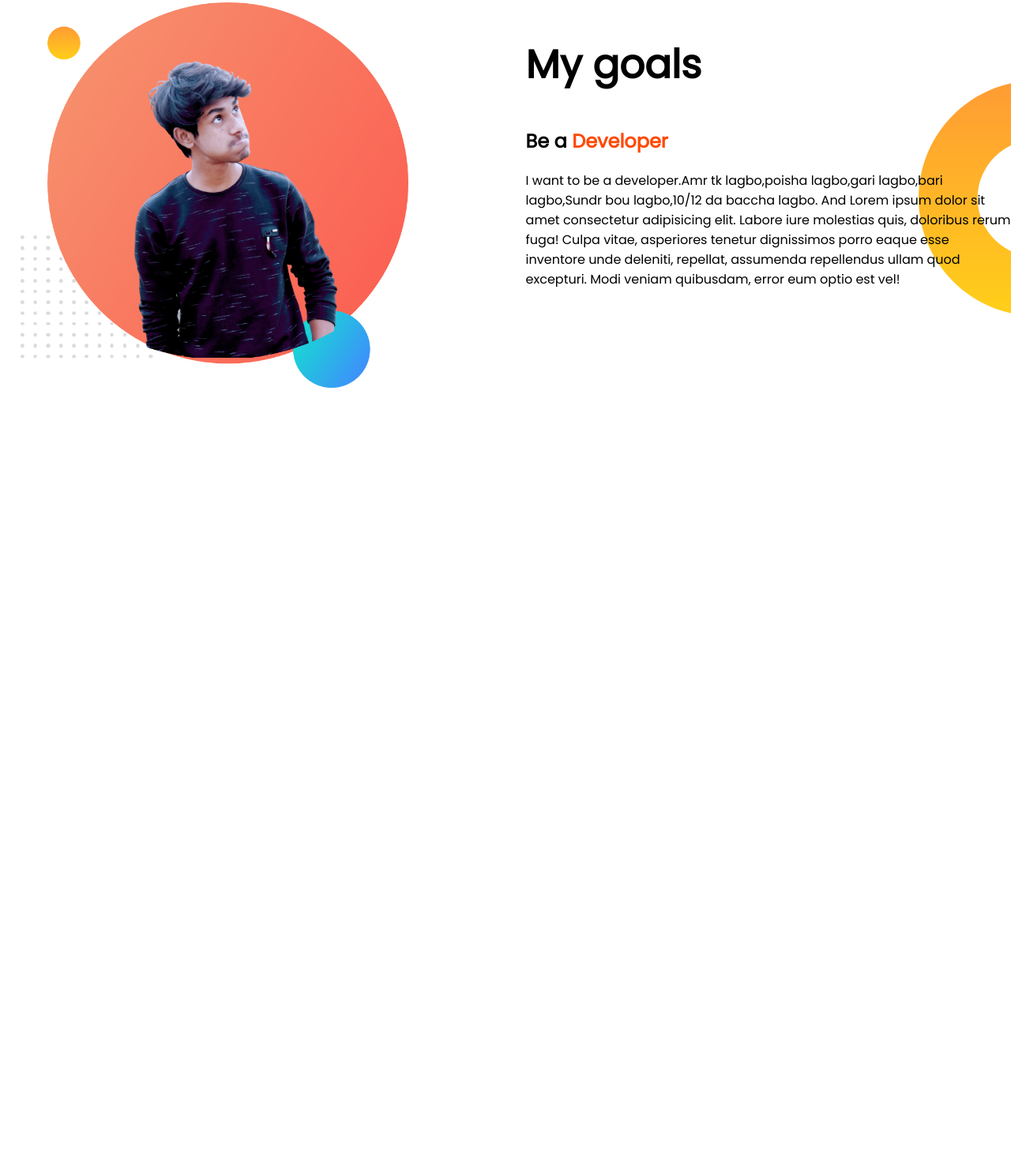
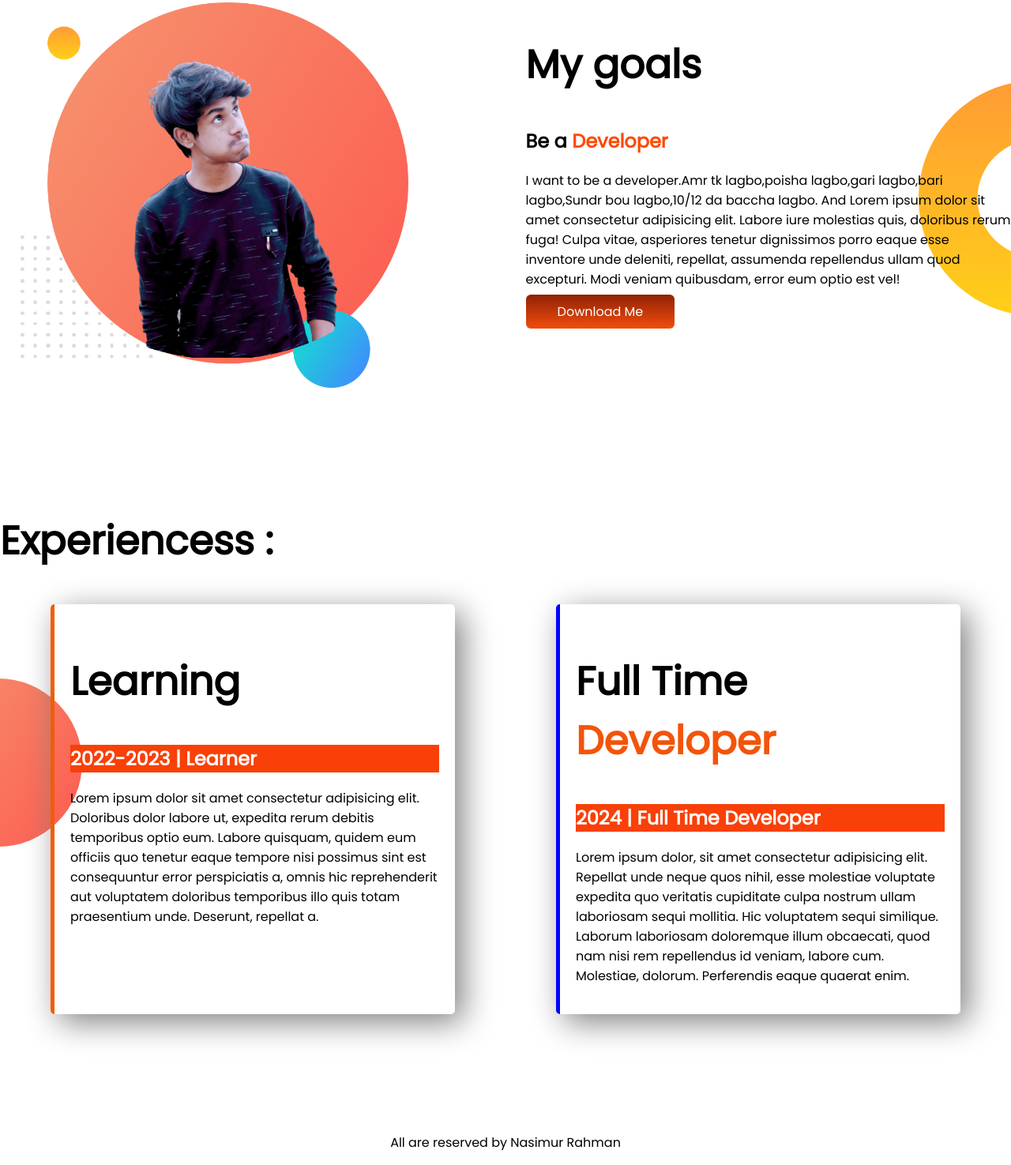
Before and after one commit to NasimurRahman/my-first-portfolio, a plain HTML site: page index.html in a window 1280 px wide. Shown: the part 760-2235 px from the top of the page at 79% size. Before the commit the page ends 1408 px from the top, so only its background shows below. Drawn offline with Linux system fonts and the light colour scheme.

Commit message:
All done

```diff
--- a/index.html
+++ b/index.html
@@ -13,10 +13,10 @@
 </head>
 
 <body>
-    <section class="uporer-part">
+    <section class="uporer-part flexible-container">
         <div class="divX">
             <h1>Welcome To</h1>
-            <h1> <span style="color: rgb(247, 18, 197);">Nasimur Rahman's</span> World</h1>
+            <h1> <span style="color: rgba(226, 14, 138, 0.781);">Nasimur Rahman's</span> World</h1>
             <h3>About me</h3>
             <p>Hi! I am Nasimur Rahman.Basically i am a student.I want to be a professional font-end developer. Lorem
                 ipsum dolor
@@ -24,15 +24,16 @@
                 deserunt distinctio esse. Odio vel labore, ducimus aut praesentium nesciunt itaque iure vero ea natus
                 provident nulla obcaecati voluptates expedita! Dolor voluptatibus eius error veniam, quis quaerat,
                 repellat quia reprehenderit culpa provident doloribus molestias suscipit.</p>
+
             <a class="link-button" target="_blank" href="https://www.facebook.com/nasimur.rahman.5209">Hire me</a>
         </div>
         <div class="divX">
-            <img src="my-bg2 (1).png" alt="">
+            <img src="images/my-bg2 (1).png" alt="">
         </div>
     </section>
-    <section class="middle-part">
+    <section class="middle-part flexible-container">
         <div class="divX">
-            <img src="/my-bg.png" alt="">
+            <img src="images/my-bg.png" alt="">
         </div>
         <div class="divX">
             <h1>My goals</h1>
@@ -43,9 +44,36 @@
                 rerum fuga! Culpa vitae, asperiores tenetur dignissimos porro eaque esse inventore unde deleniti,
                 repellat, assumenda repellendus ullam quod excepturi. Modi veniam quibusdam, error eum optio est vel!
             </p>
+            <a target="_blank" class="link-Button" href="https://www.facebook.com/nasimur.rahman.5209">Download Me</a>
 
         </div>
     </section>
+    <section class="last-part">
+        <h1>Experiencess :</h1>
+        <div class="flexible-container">
+            <div class="exp-div">
+                <h1>Learning</h1>
+                <h2 class="h2">2022-2023 | Learner</h2>
+                <p>Lorem ipsum dolor sit amet consectetur adipisicing elit. Doloribus dolor labore ut, expedita rerum
+                    debitis temporibus optio eum. Labore quisquam, quidem eum officiis quo tenetur eaque tempore nisi
+                    possimus sint est consequuntur error perspiciatis a, omnis hic reprehenderit aut voluptatem
+                    doloribus temporibus illo quis totam praesentium unde. Deserunt, repellat a.</p>
+            </div>
+            <div class="exp-div exp-div2">
+                <h1>Full Time <span style="color:rgb(243, 84, 10);">Developer</span></h1>
+                <h2 class="h2">2024 | Full Time Developer</h2>
+                <p>Lorem ipsum dolor, sit amet consectetur adipisicing elit. Repellat unde neque quos nihil, esse
+                    molestiae voluptate expedita quo veritatis cupiditate culpa nostrum ullam laboriosam sequi mollitia.
+                    Hic voluptatem sequi similique. Laborum laboriosam doloremque illum obcaecati, quod nam nisi rem
+                    repellendus id veniam, labore cum. Molestiae, dolorum. Perferendis eaque quaerat enim.</p>
+            </div>
+        </div>
+    </section>
+
 </body>
+<footer>
+    <p>All are reserved by Nasimur Rahman
+    <p>
+</footer>
 
 </html>
--- a/style.css
+++ b/style.css
@@ -1,13 +1,19 @@
 body {
     font-family: 'Poppins', sans-serif;
     margin: 0;
+
 }
 
 h1 {
     font-size: 50px;
 }
 
-section {
+.h2 {
+    background-color: rgb(248, 64, 8);
+    color: white;
+}
+
+.flexible-container {
     display: flex;
     margin-bottom: 150px;
 }
@@ -31,12 +37,45 @@ section {
 }
 
 .uporer-part {
-    background-image: url(./top-banner.png);
+    background-image: url(images/top-banner.png);
     background-repeat: no-repeat;
 }
 
 .middle-part {
-    background-image: url(./dream-bg.png);
+    background-image: url(images/dream-bg.png);
     background-repeat: no-repeat;
     background-position: right;
 }
+
+.link-Button {
+    text-decoration: none;
+    color: white;
+    background-image: linear-gradient(rgb(145, 33, 5), rgb(241, 77, 12));
+    padding: 10px 40px;
+    border-radius: 6px;
+}
+
+.exp-div {
+    width: 45%;
+    box-shadow: 10px 10px 40px gray;
+    margin-left: 5%;
+    margin-right: 5%;
+    padding: 20px;
+    border-radius: 5px;
+    border-left: 5px solid rgb(241, 93, 7);
+
+}
+
+.last-part {
+    background-image: url(images/exp-bg.png);
+    background-repeat: no-repeat;
+    background-position: left;
+}
+
+.exp-div2 {
+    border-left: 5px solid blue;
+}
+
+footer {
+    text-align: center;
+}
```
Also changed, not shown: images/dream-bg.png (renamed from dream-bg.png), images/exp-bg.png (renamed from exp-bg.png), images/my-bg.png (renamed from my-bg.png), images/my-bg2 (1).png (renamed from my-bg2 (1).png), images/top-banner.png (renamed from top-banner.png), 1 other file.
